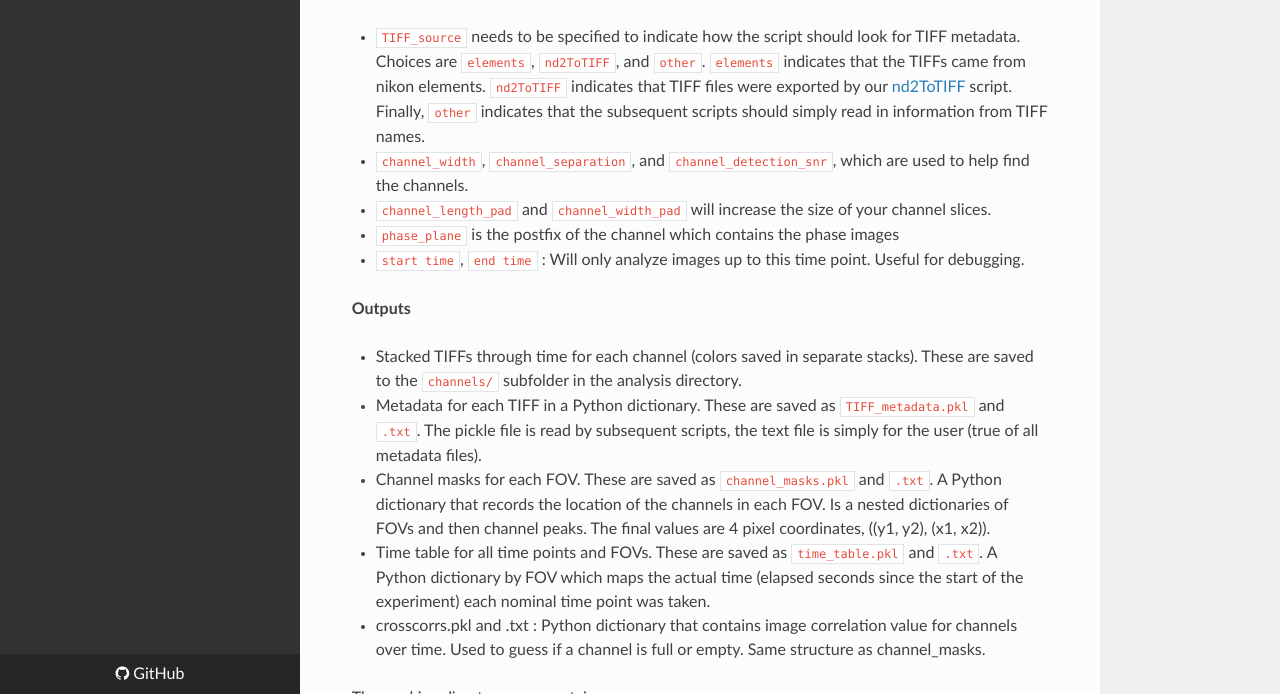
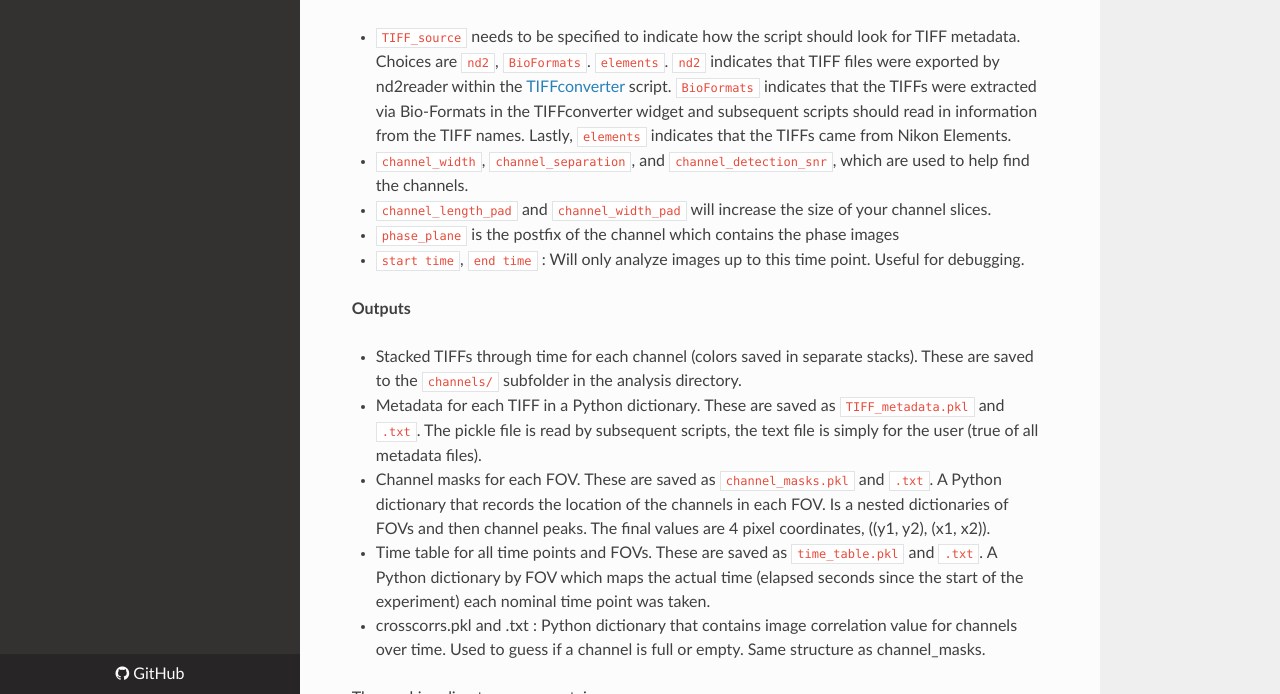
Before and after one commit to junlabucsd/napari-mm3, an MkDocs documentation site: the page built from docs/compile-widget.md, in a window 1280 px wide and 900 px high, scrolled down 718 px, cut to the strip 206-900 px from the top of the window. Built offline with MkDocs 1.6.1, drawn with Linux system fonts in a browser that asks for light colours; nearby versions of some CDN libraries; old or Windows-style settings are respelled for this version of MkDocs.

Commit message:
Update to include Bio-Formats export

```diff
--- a/docs/compile-widget.md
+++ b/docs/compile-widget.md
@@ -7,7 +7,7 @@ It is also at this time that metadata is drawn from the images and saved.
 
 **Parameters**
 
-* `TIFF_source` needs to be specified to indicate how the script should look for TIFF metadata. Choices are `elements`, `nd2ToTIFF`, and `other`. `elements` indicates that the TIFFs came from nikon elements. `nd2ToTIFF` indicates that TIFF files were exported by our [nd2ToTIFF](#0-generating-a-tiff-stack) script. Finally, `other` indicates that the subsequent scripts should simply read in information from TIFF names.
+* `TIFF_source` needs to be specified to indicate how the script should look for TIFF metadata. Choices are `nd2`, `BioFormats`. `elements`. `nd2` indicates that TIFF files were exported by nd2reader within the [TIFFconverter](https://github.com/junlabucsd/napari-mm3/blob/main/docs/tiffconvert-widget.md) script. `BioFormats` indicates that the TIFFs were extracted via Bio-Formats in the TIFFconverter widget and subsequent scripts should read in information from the TIFF names. Lastly, `elements` indicates that the TIFFs came from Nikon Elements.
 * `channel_width`, `channel_separation`, and `channel_detection_snr`, which are used to help find the channels.
 * `channel_length_pad` and `channel_width_pad` will increase the size of your channel slices.
 * `phase_plane` is the postfix of the channel which contains the phase images
```
